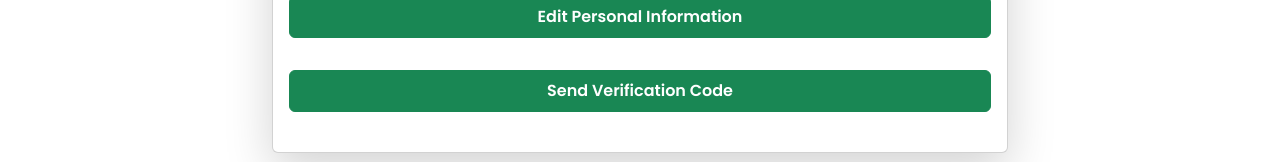
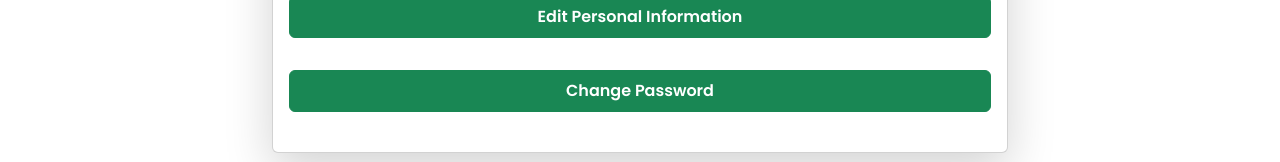
Before and after one commit to Bongski123/repository-front-end, a React (Create React App) app: page /settings/account in a window 1280 px wide. Shown: the part 526-688 px from the top of the page. Built offline with nearby package versions, Linux system fonts and the light colour scheme; the HTML template or start-up script is replaced by a standard one.

Commit message:
change pass

```diff
--- a/src/components/Pages/AccountSettings.js
+++ b/src/components/Pages/AccountSettings.js
@@ -345,7 +345,7 @@ const AccountSettings = () => {
                       />
                     </Form.Group>
                     <Button variant="success" type="submit" className="mt-2 w-100 py-2">
-                      Send Verification Code
+                      Change Password
                     </Button>
                   </Form>
                 )}
```
